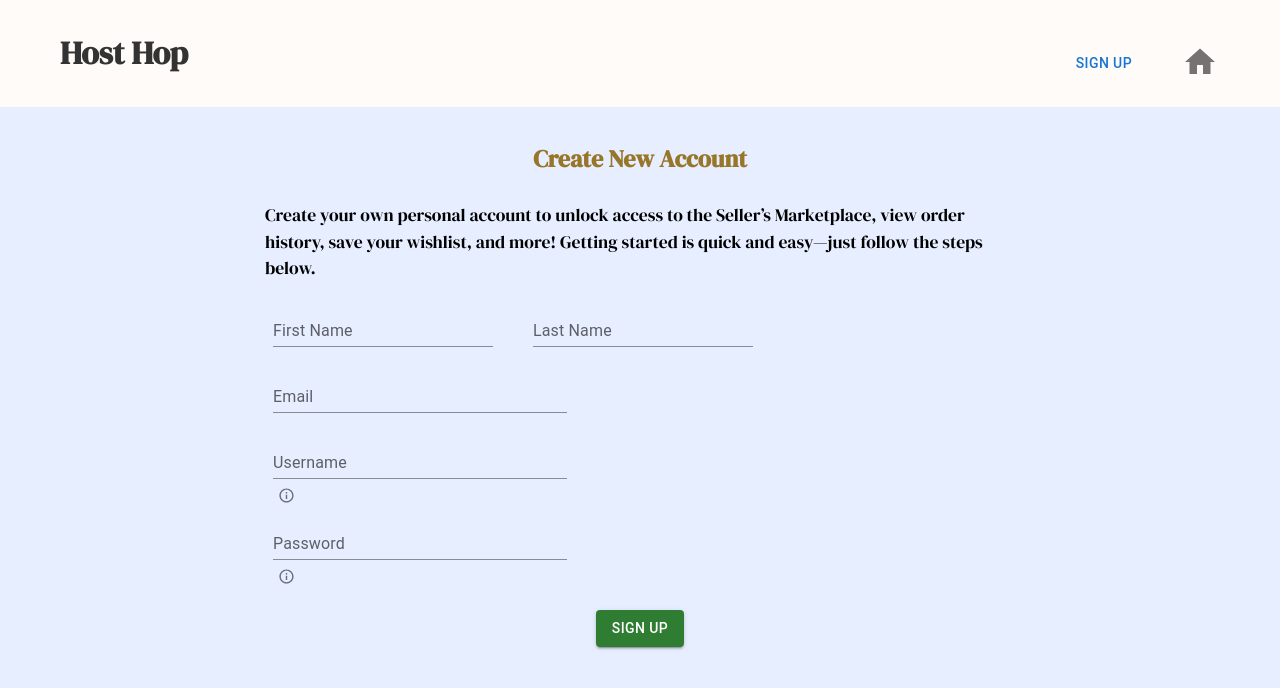
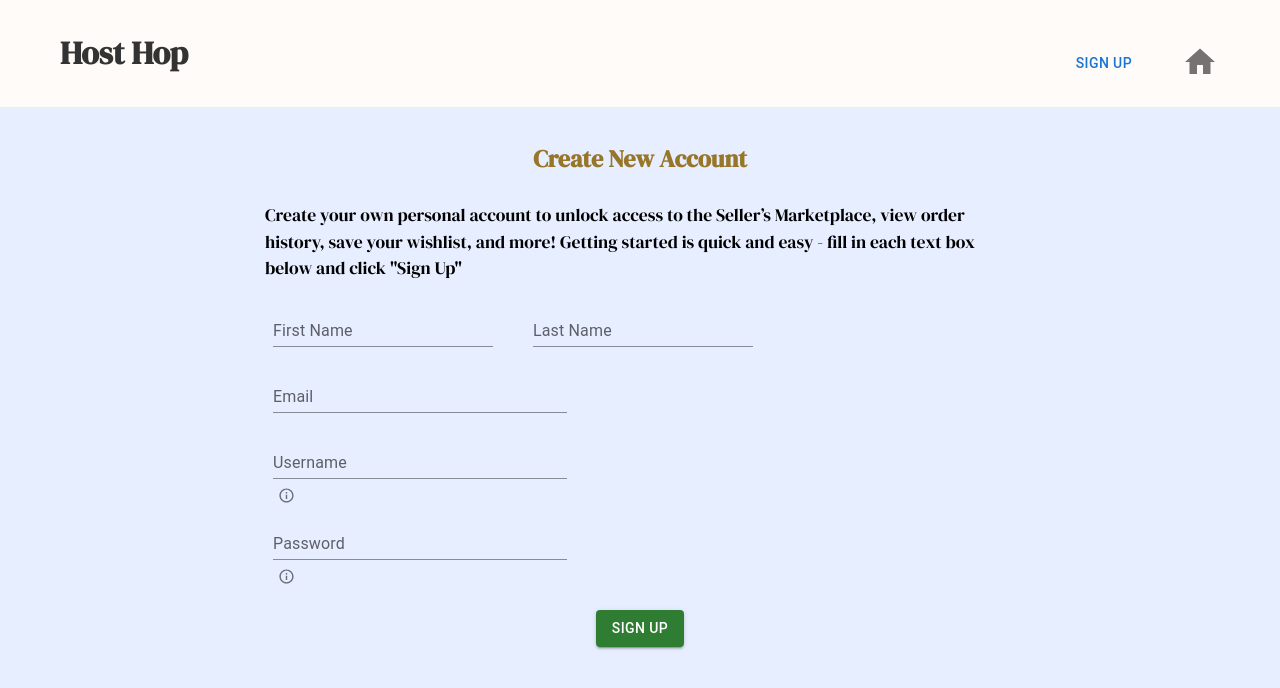
Before and after one commit to mkenzieanderson/Host_Hop, a React (Create React App) app in the folder client/: page /create-account in a window 1280 px wide. Shown: the top 688 px of the page. Built offline with nearby package versions, Linux system fonts and the light colour scheme; the HTML template or start-up script is replaced by a standard one.

Commit message:
modified create account blurb

```diff
--- a/client/src/pages/CreateAccount/CreateAccount.js
+++ b/client/src/pages/CreateAccount/CreateAccount.js
@@ -11,8 +11,8 @@ const CreateAccount = () => {
             </div>
             <div className="create-account-blurb">
                 <p>Create your own personal account to unlock access to the Seller’s Marketplace, view order
-                    history, save your wishlist, and more! Getting started is quick and easy—just follow the
-                    steps below.</p>
+                    history, save your wishlist, and more! Getting started is quick and easy - fill in each text
+                    box below and click "Sign Up"</p>
             </div>
             <div className="create-account-form">
                 <CreateAccountForm />
```
